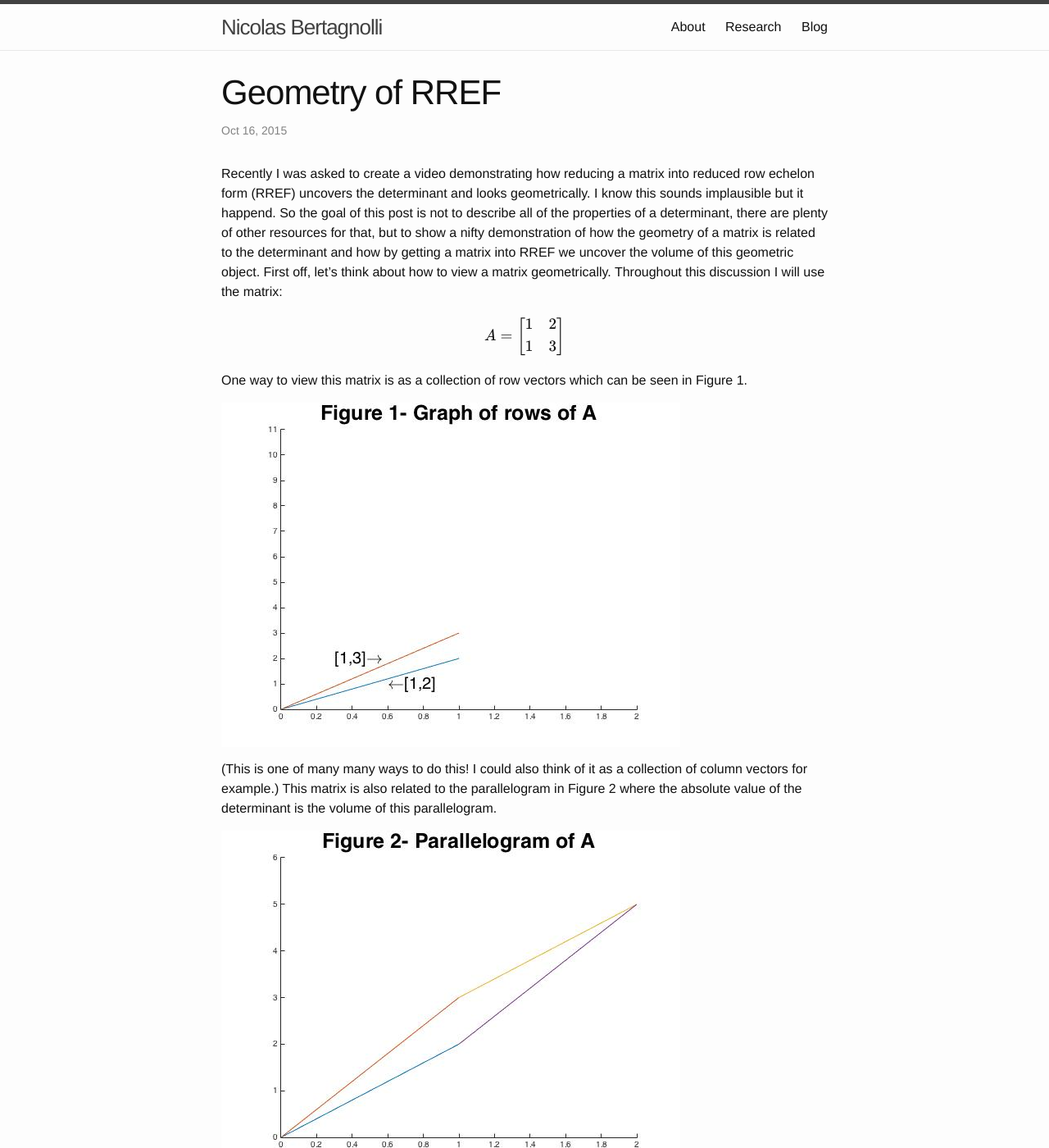
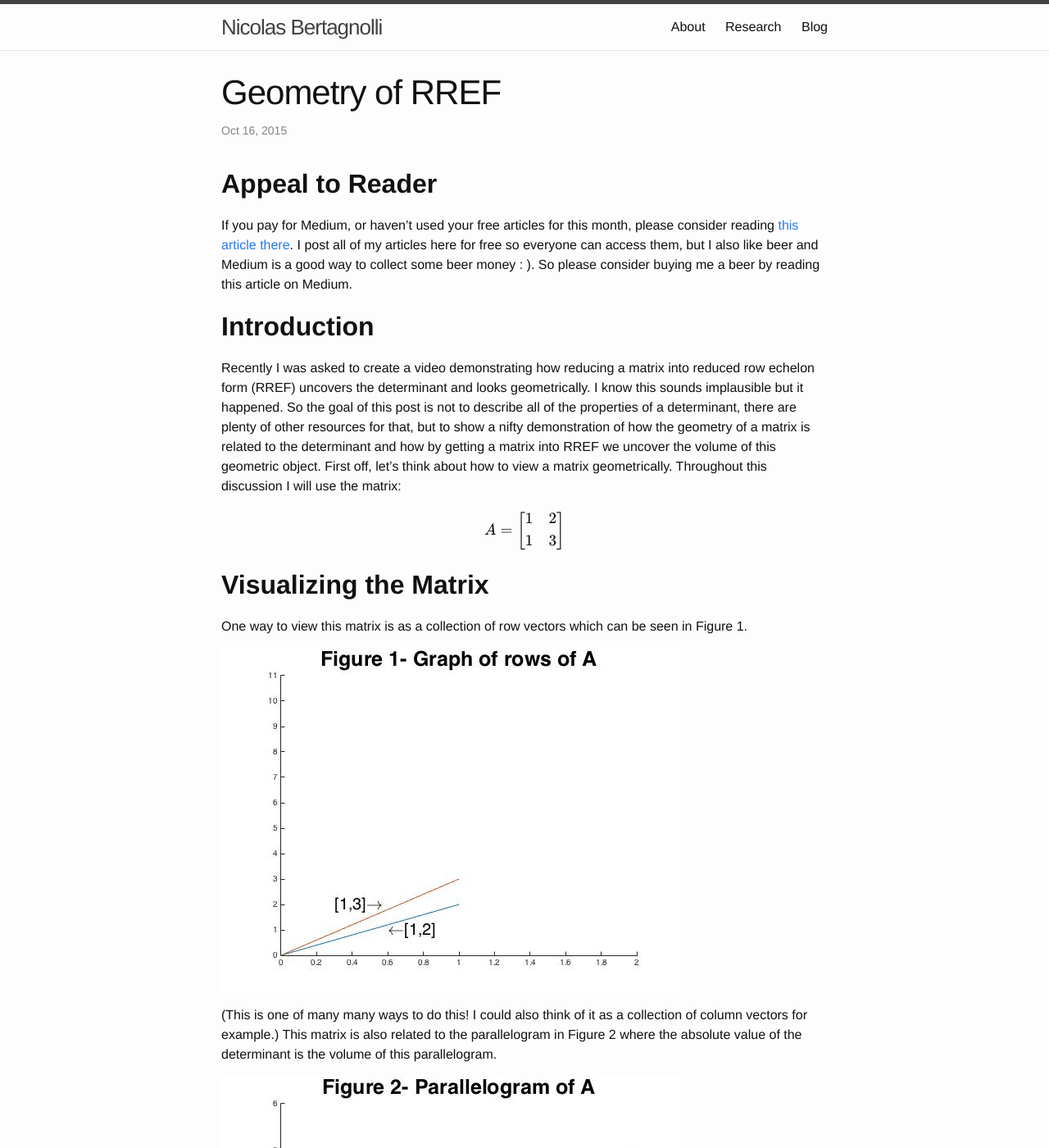
Before and after one commit to nbertagnolli/nbertagnolli.github.io, a Jekyll site: the page built from _posts/2015-10-16-Determinant.md, in a window 1280 px wide and 1400 px high. Shown: the whole window at 82% size. Built offline with Jekyll 4.4.1, drawn with Linux system fonts in a browser that asks for light colours; formulas are drawn with MathJax 3; some of the changed text lies outside the part shown.

Commit message:
added appeal to reader

```diff
--- a/_posts/2015-10-16-Determinant.md
+++ b/_posts/2015-10-16-Determinant.md
@@ -11,9 +11,14 @@
   </script>
 </head>
 
+## **Appeal to Reader**
+If you pay for Medium, or haven't used your free articles for this month, please consider reading <a href="https://towardsdatascience.com/visualizing-gaussian-elimination-6cb6fdb59475">this article there</a>.  I post all of my articles here for free so everyone can access them, but I also like beer and Medium is a good way to collect some beer money : ). So please consider buying me a beer by reading this article on Medium.
+
+
+## **Introduction**
 Recently I was asked to create a video demonstrating how reducing a matrix into reduced row
 echelon form (RREF) uncovers the determinant and looks geometrically.  I know this sounds
-implausible but it happend.  So the goal of this post is not to describe all of the properties of a determinant,
+implausible but it happened.  So the goal of this post is not to describe all of the properties of a determinant,
 there are plenty of other resources for that, but to show a nifty demonstration of how the geometry
 of a matrix is related to the determinant and how by getting a matrix into RREF we uncover
 the volume of this geometric object.  First off, let's think about how to view a matrix geometrically.
@@ -21,6 +26,8 @@
 
 $$A = \begin{bmatrix}1 & 2\\ 1 & 3 \end{bmatrix}$$
 
+
+## **Visualizing the Matrix**
 One way to view this matrix is as a collection of row vectors which can be seen in Figure 1.
 
 <figure class="half">
@@ -35,7 +42,7 @@
 	<img src="/assets/Determinant_Figure_02.jpg">
 </figure>
 
-We'll verify this at the end but for now just trust me.  So taking the determinant $$ad - bc = 1$$.  That's great
+We'll verify this at the end, but for now just trust me.  So taking the determinant $$ad - bc = 1$$.  That's great
 and most of you already knew this but how does performing row reduction on the matrix lead to this?
 Well as we reduce the matrix we begin to concentrate the values on the diagonal of the matrix.
 This is basically equivalent to aligning the vectors with the Cartesian axes.  To see this
```
